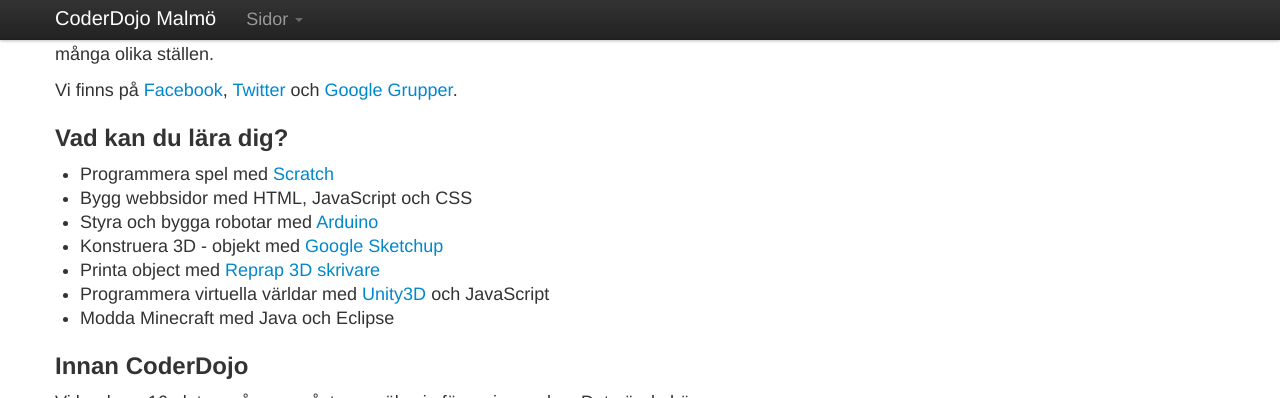
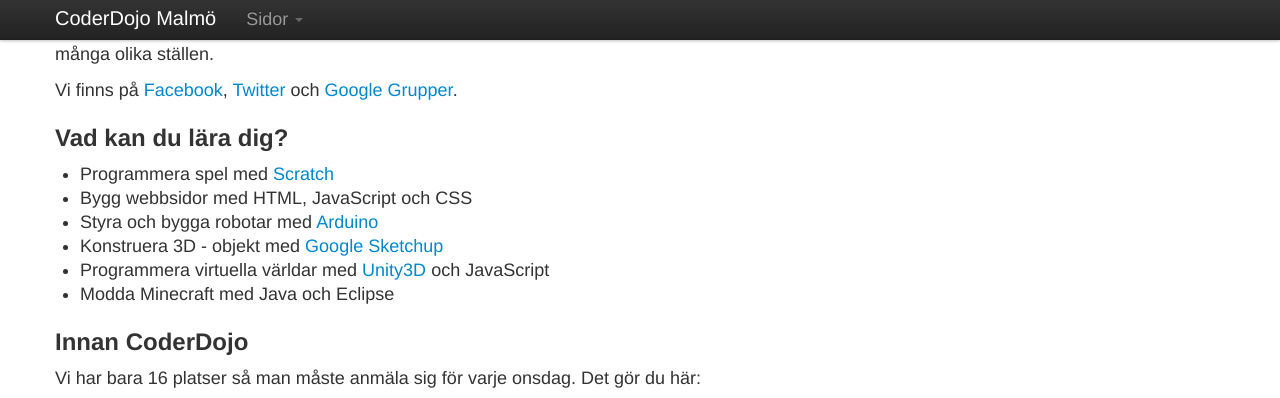
Before and after one commit to coderdojo-malmo/coderdojo-malmo.github.com, a Jekyll site: the page built from index.html, in a window 1280 px wide and 900 px high, scrolled down 408 px, cut to the strip 0-398 px from the top of the window. Built offline with Jekyll 4.4.1, drawn with Linux system fonts in a browser that asks for light colours.

Commit message:
fix links, remove reprap

```diff
--- a/index.html
+++ b/index.html
@@ -25,7 +25,6 @@
     <li>Bygg webbsidor med HTML, JavaScript och CSS</li>
     <li>Styra och bygga robotar med  <a href="http://www.arduino.cc/">Arduino</a> </li>
     <li>Konstruera 3D - objekt med <a href="http://sketchup.google.com">Google Sketchup</a> </li>
-    <li>Printa object med  <a href="http://www.reprap.org/wiki/Main_Page">Reprap 3D skrivare</a> </li>
     <li>Programmera virtuella världar med  <a href="http://unity3d.com">Unity3D</a> och JavaScript</li>
     <li>Modda Minecraft med Java och Eclipse</li>
 </ul>
```
